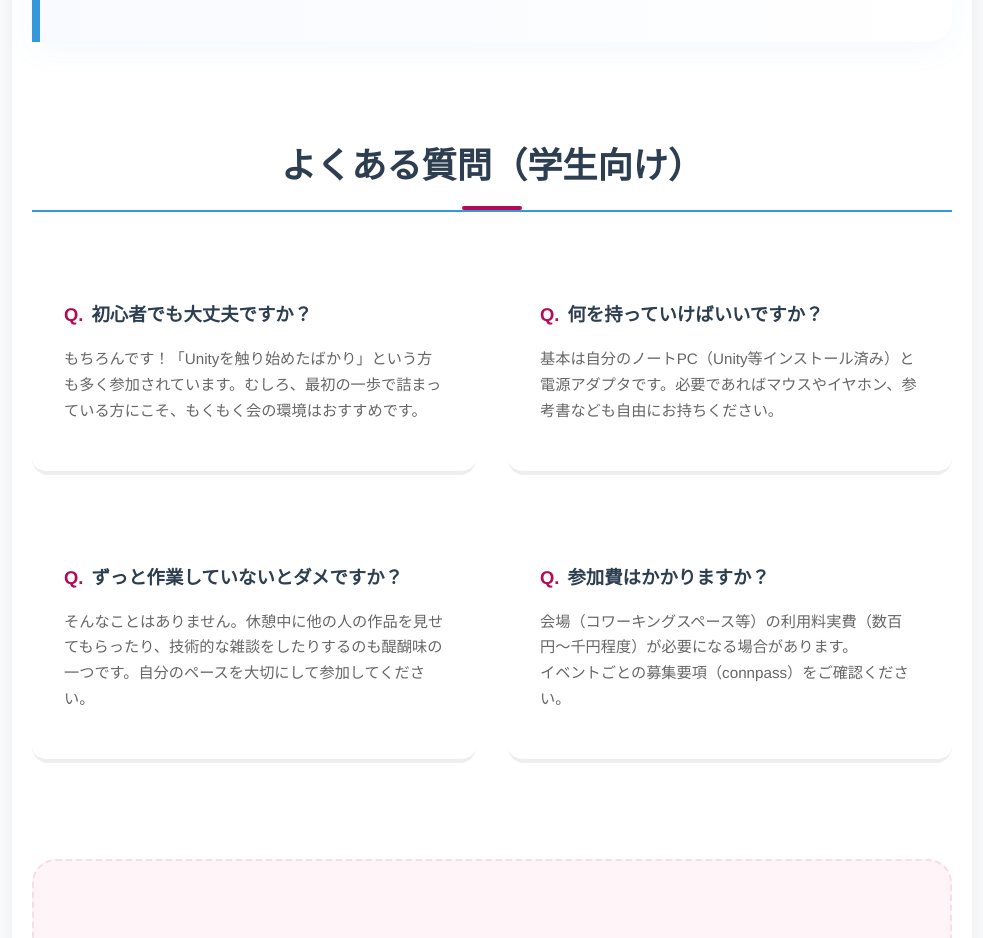
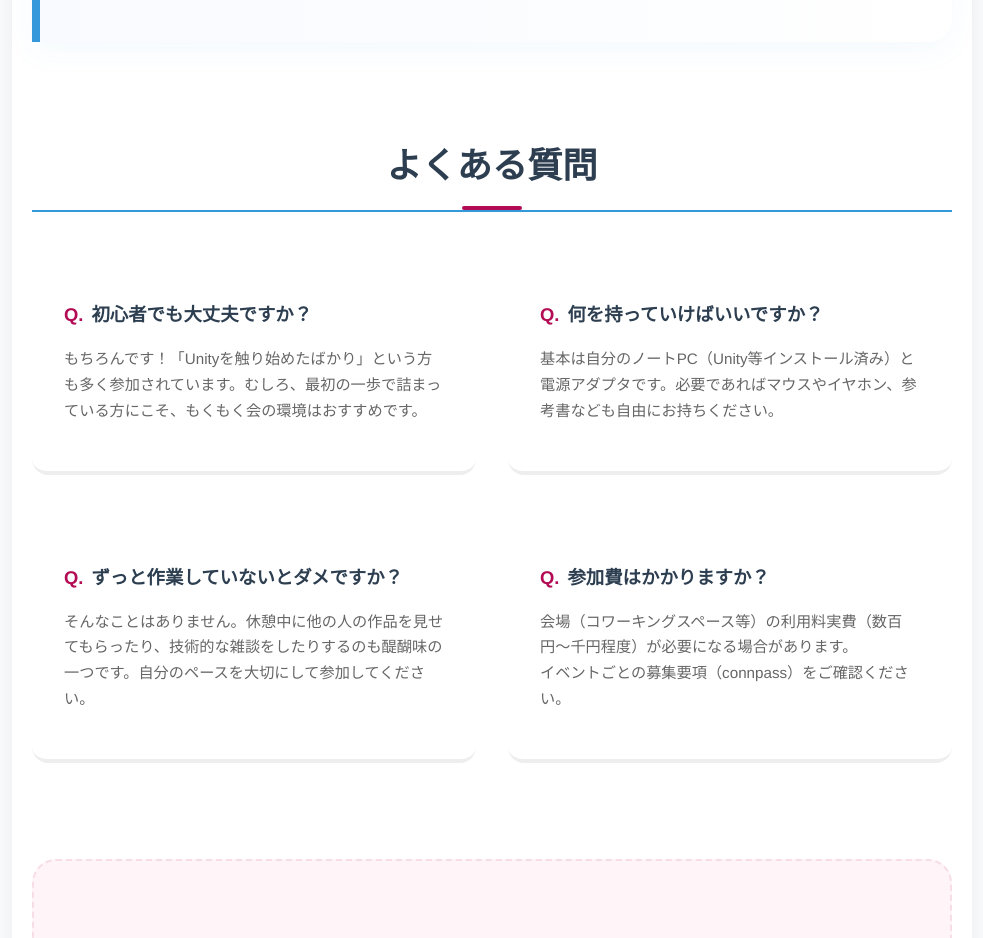
Before and after one commit to hiro-uni/hiro-uni.github.io, an Astro site: page /mokumoku in a window 1280 px wide. Shown: the part 3000-3938 px from the top of the page, without its empty margins (148-1131 px from the left). Built offline with nearby package versions, Linux system fonts and the light colour scheme; Astro itself is replaced by a stand-in of ours.

Commit message:
文章表現を変更

```diff
--- a/src/pages/mokumoku.astro
+++ b/src/pages/mokumoku.astro
@@ -93,7 +93,7 @@ import mokumoku3 from '../assets/mokumoku/mokumoku3.jpg';
 	</section>
 
 	<section class="faq-section">
-		<h2>よくある質問（学生向け）</h2>
+		<h2>よくある質問</h2>
 		<div class="faq-grid">
 			<div class="faq-item">
 				<h4>初心者でも大丈夫ですか？</h4>
```
